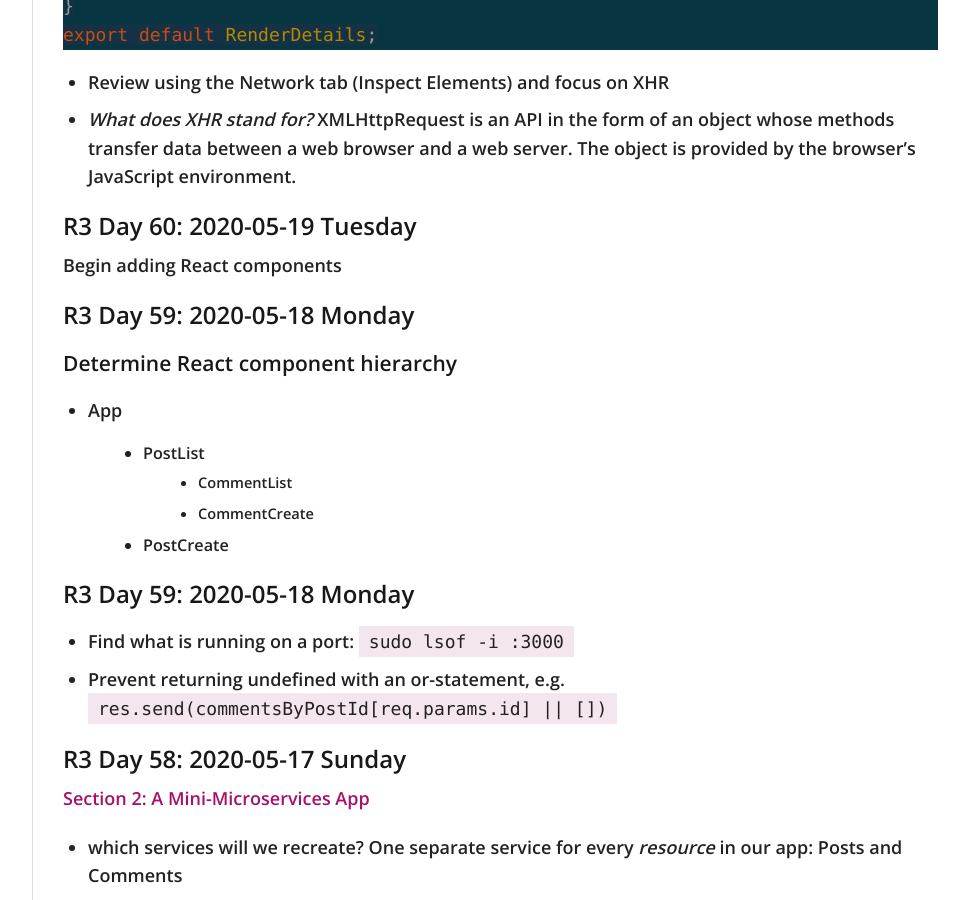
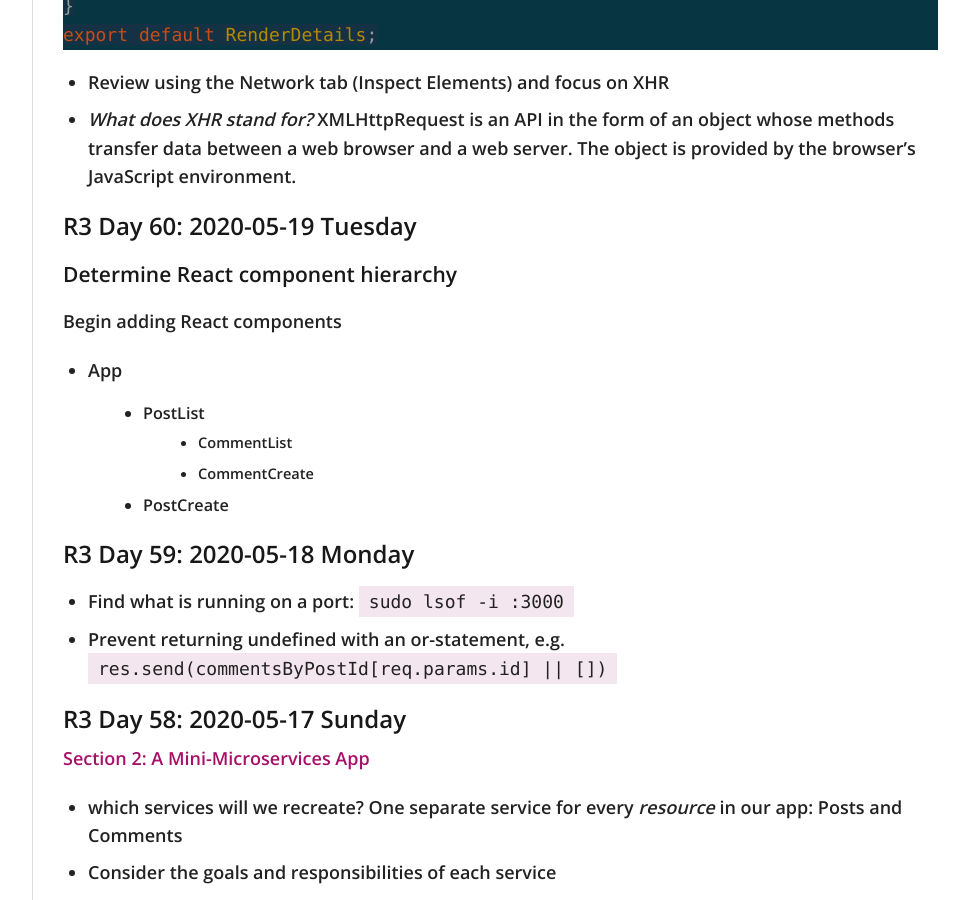
Before and after one commit to virtual/100daysofcode, a Jekyll site: the page built from index.md, in a window 1280 px wide and 900 px high, scrolled down 5014 px. Shown: the whole window, without its empty margins (272-1241 px from the left). Built offline with Jekyll 4.4.1, drawn with Linux system fonts in a browser that asks for light colours; nearby versions of some CDN libraries; our own code applies the rules of GitHub Pages for plain Markdown files.

Commit message:
merge days

```diff
--- a/index.md
+++ b/index.md
@@ -173,11 +173,8 @@ export default RenderDetails;
 
 ## R3 Day 60: 2020-05-19 Tuesday
 
+### Determine React component hierarchy
 Begin adding React components
-
-## R3 Day 59: 2020-05-18 Monday
-
-### Determine React component hierarchy
 
 - App
 
@@ -185,8 +182,6 @@ Begin adding React components
     - CommentList
     - CommentCreate
   - PostCreate
-
-
 
 ## R3 Day 59: 2020-05-18 Monday
 
```
